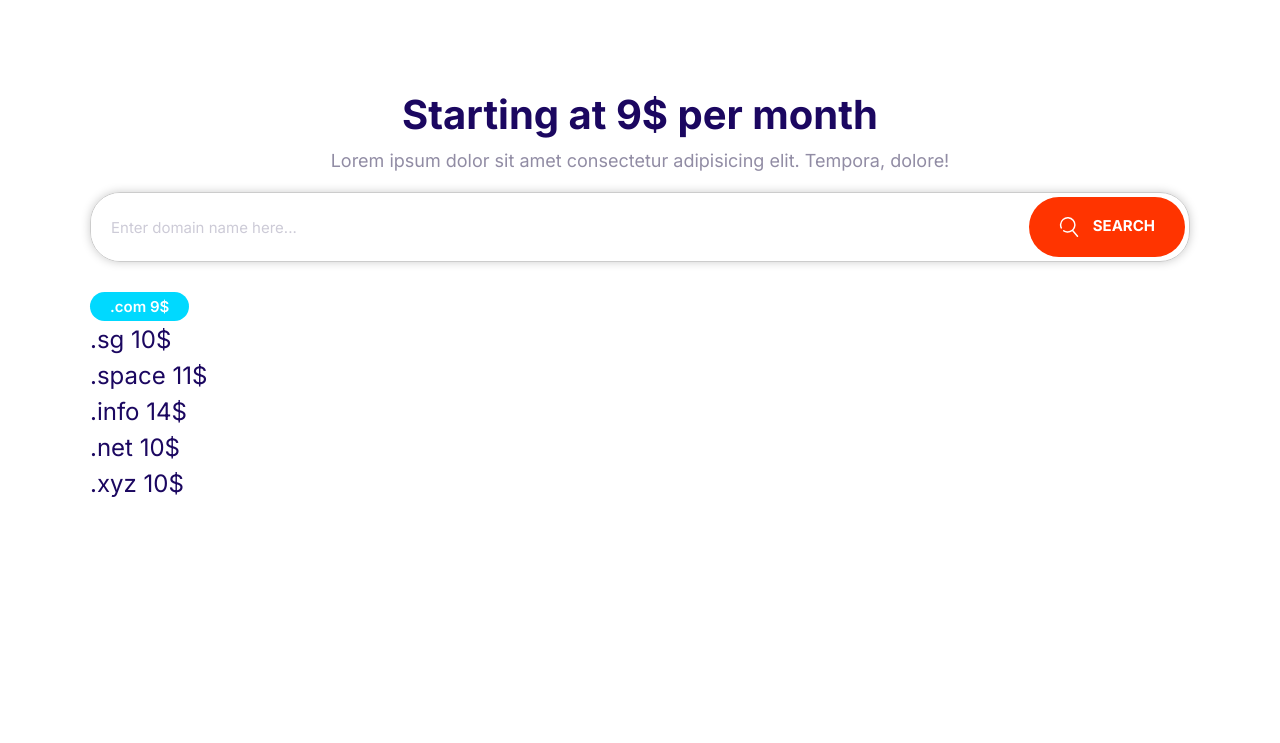
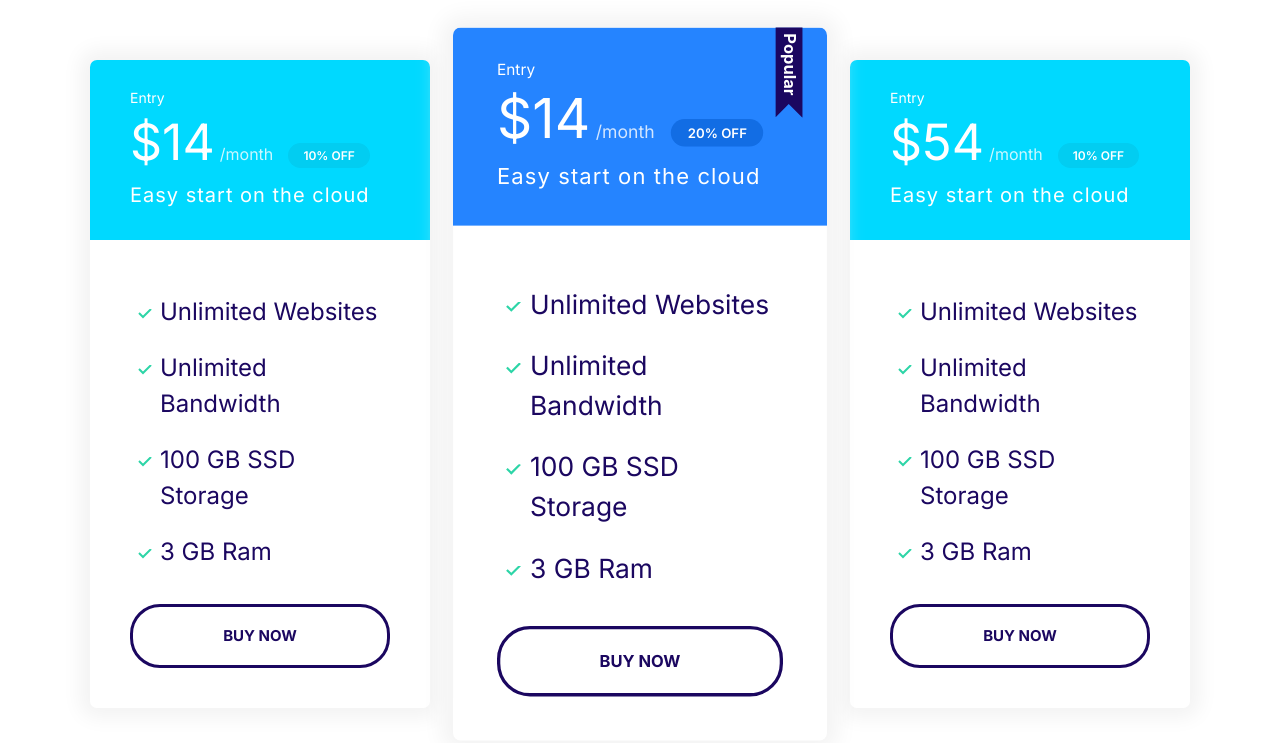
Before and after one commit to Melton-Paul/Moshified-Website, a plain HTML site: page index.html in a window 1280 px wide. Drawn offline with Linux system fonts and the light colour scheme.

Commit message:
Built the block plan component.

```diff
--- a/CSS/styles.css
+++ b/CSS/styles.css
@@ -307,7 +307,9 @@ a {
 .card--secondary .badge--secondary {
   background: #02cdf1;
 }
-
+.card--primary .badge--primary {
+  background: #126de4;
+}
 /* Plans */
 
 .plan__name {
@@ -337,9 +339,21 @@ a {
 .plan--popular .card__header {
   position: relative;
 }
+.plan--popular {
+  transform: scale(1.1);
+}
+.plan {
+  transition: transform 0.2s ease-out;
+}
+.plan:hover {
+  transform: scale(1.05);
+}
+.plan--popular:hover {
+  transform: scale(1.15);
+}
 .plan--popular .card__header::before {
   content: url(../Images/popular.svg);
-  width: 40px;
+  width: 35px;
   display: inline-block;
   position: absolute;
   top: -6px;
@@ -639,3 +653,36 @@ a {
 }
 
 /* Domain Block */
+
+.block-domain .input-group {
+  box-shadow: 0 0 30px 20px #e6ebee;
+  border: 0;
+  margin: 4rem auto;
+  max-width: 670px;
+}
+.block-domain__prices {
+  display: grid;
+  grid-template-columns: repeat(3, 1fr);
+  grid-template-rows: repeat(2, 6rem);
+  font-size: 2rem;
+  font-weight: 600;
+  justify-items: center;
+  max-width: 700px;
+  margin: 0 auto;
+}
+
+@media screen and (min-width: 768px) {
+  .block-domain__prices {
+    grid-template-columns: repeat(auto-fit, minmax(10rem, 1fr));
+  }
+}
+
+/* Plan Block */
+
+.block-plans .grid {
+  grid-gap: 8rem 4rem;
+}
+.block-plans .card {
+  max-width: 500px;
+  margin: 0 auto;
+}
--- a/index.html
+++ b/index.html
@@ -12,25 +12,69 @@
     <link rel="stylesheet" href="/CSS/styles.css">
 </head>
 <body>
-    <section class="block container block-domain">
-        <header class="block__header">
-            <h2>Starting at 9$ per month</h2>
-            <p>Lorem ipsum dolor sit amet consectetur adipisicing elit. Tempora, dolore!</p>
-        </header>
-        <div class="input-group">
-            <input type="text" class="input" placeholder="Enter domain name here...">
-            <button class="btn btn--accent">    <svg class="icon icon--small icon--white">
-                <use xlink:href="Images/sprite.svg#search"></use>
-              </svg> Search</button>
+    <section class="block container block-plans">
+        <div class="grid grid--1x3">
+            <div class="plan">
+                <div class="card card--secondary">
+                    <header class="card__header">
+                        <h3 class="plan__name">Entry</h3>
+                        <span class="plan__price">$14</span>
+                        <span class="plan__billing-cycle">/month</span>
+                        <span class="badge badge--secondary badge--small">10% OFF</span>
+                        <span class="plan__description"> Easy start on the cloud</span>
+                    </header>
+                    <div class="card__body">
+                        <ul class="list list--check">
+                            <li class="list__item">Unlimited Websites</li>
+                            <li class="list__item">Unlimited Bandwidth</li>
+                            <li class="list__item">100 GB SSD Storage</li>
+                            <li class="list__item">3 GB Ram</li>
+                        </ul>
+                        <button class="btn btn--outline btn--block">Buy Now</button>
+                    </div>
+                </div>
+            </div>
+            <div class="plan plan--popular plan-block__main">
+                <div class="card card--primary">
+                    <header class="card__header">
+                        <h3 class="plan__name">Entry</h3>
+                        <span class="plan__price">$14</span>
+                        <span class="plan__billing-cycle">/month</span>
+                        <span class="badge badge--primary badge--small">20% OFF</span>
+                        <span class="plan__description"> Easy start on the cloud</span>
+                    </header>
+                    <div class="card__body">
+                        <ul class="list list--check">
+                            <li class="list__item">Unlimited Websites</li>
+                            <li class="list__item">Unlimited Bandwidth</li>
+                            <li class="list__item">100 GB SSD Storage</li>
+                            <li class="list__item">3 GB Ram</li>
+                        </ul>
+                        <button class="btn btn--outline btn--block">Buy Now</button>
+                    </div>
+                </div>
+            </div>
+            <div class="plan">
+                <div class="card card--secondary">
+                    <header class="card__header">
+                        <h3 class="plan__name">Entry</h3>
+                        <span class="plan__price">$54</span>
+                        <span class="plan__billing-cycle">/month</span>
+                        <span class="badge badge--secondary badge--small">10% OFF</span>
+                        <span class="plan__description"> Easy start on the cloud</span>
+                    </header>
+                    <div class="card__body">
+                        <ul class="list list--check">
+                            <li class="list__item">Unlimited Websites</li>
+                            <li class="list__item">Unlimited Bandwidth</li>
+                            <li class="list__item">100 GB SSD Storage</li>
+                            <li class="list__item">3 GB Ram</li>
+                        </ul>
+                        <button class="btn btn--outline btn--block">Buy Now</button>
+                    </div>
+                </div>
+            </div>
         </div>
-        <ul class="list block-domain__prices">
-            <li><span class="badge badge--secondary">.com 9$</span></li>
-            <li>.sg 10$</li>
-            <li>.space 11$</li>
-            <li>.info 14$</li>
-            <li>.net 10$</li>
-            <li>.xyz 10$</li>
-        </ul>
     </section>
 
 <script src="js/main.js"></script>
```
Also changed, not shown: components/block-domain.html (added, +20 -0 lines), components/block-plan.html (added, +64 -0 lines).
